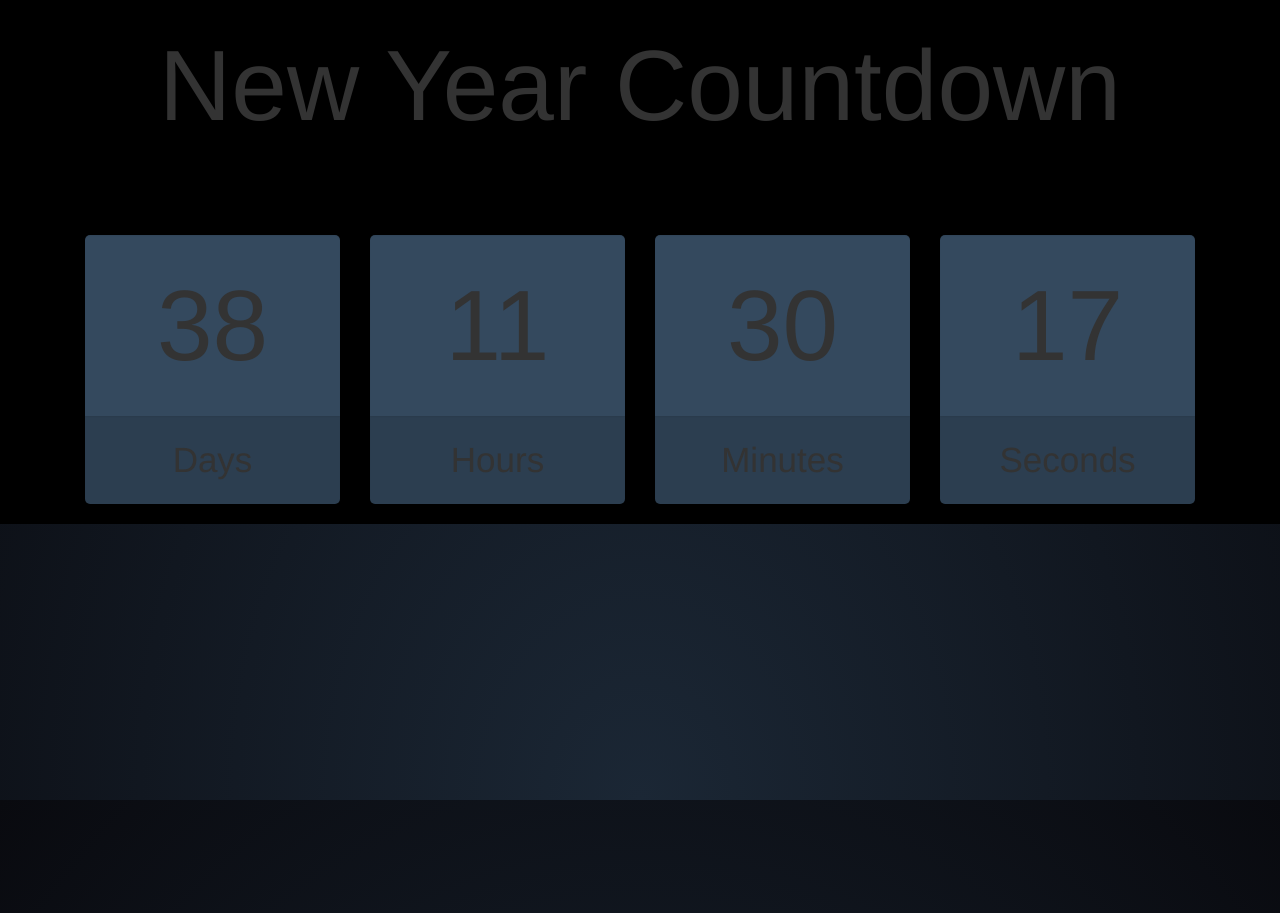
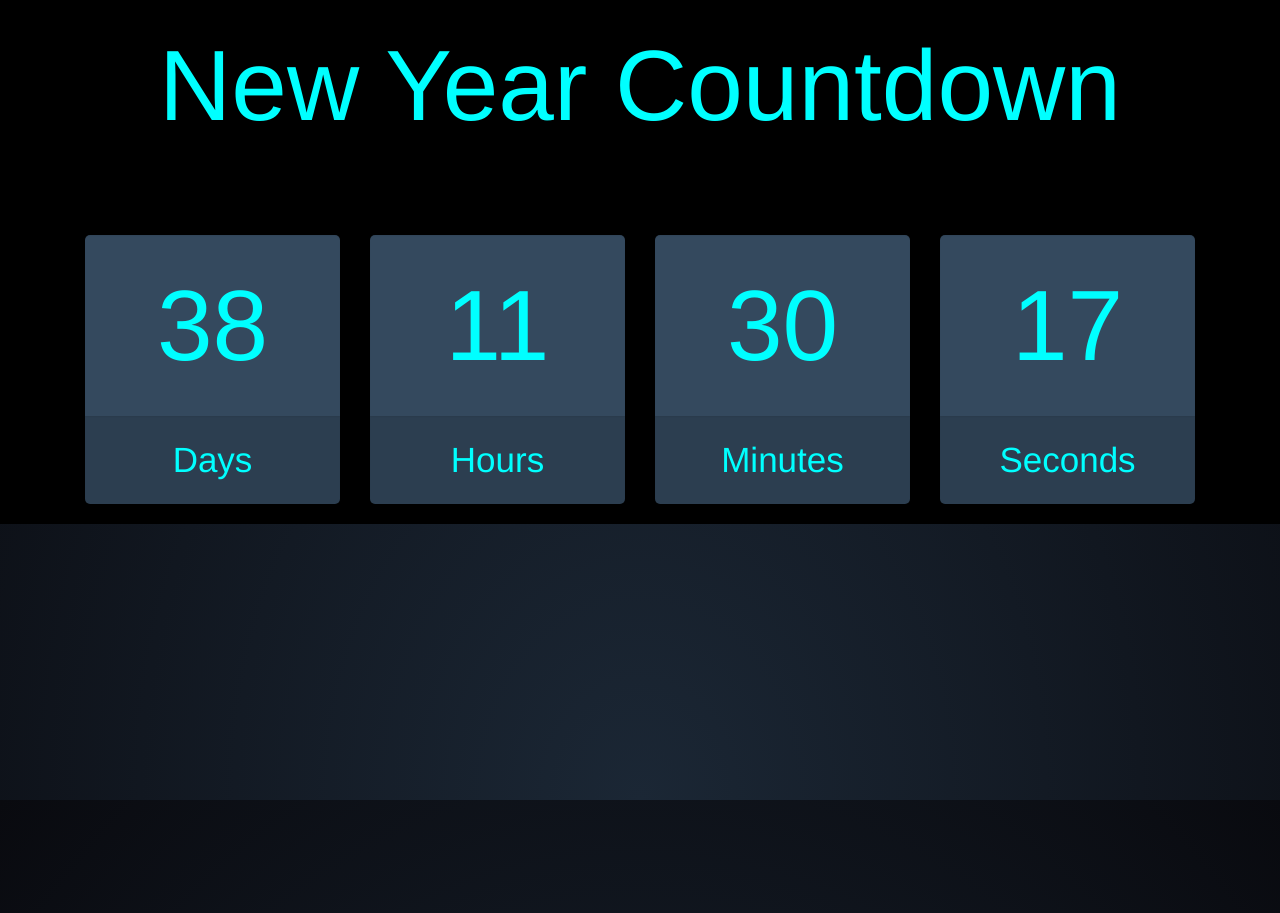
Before and after one commit to muthukumar-coder/new-year.github.io, a plain HTML site: page index.html in a window 1280 px wide. Drawn offline with nearby package versions, Linux system fonts and the light colour scheme.

Commit message:
Update index.html

```diff
--- a/index.html
+++ b/index.html
@@ -20,7 +20,9 @@ html {
   background: radial-gradient(ellipse at bottom, #1B2735 0%, #090A0F 100%);
   overflow: hidden;
 }
-
+body{
+  color:cyan;
+  }
 
 
 .bluelight {
```
